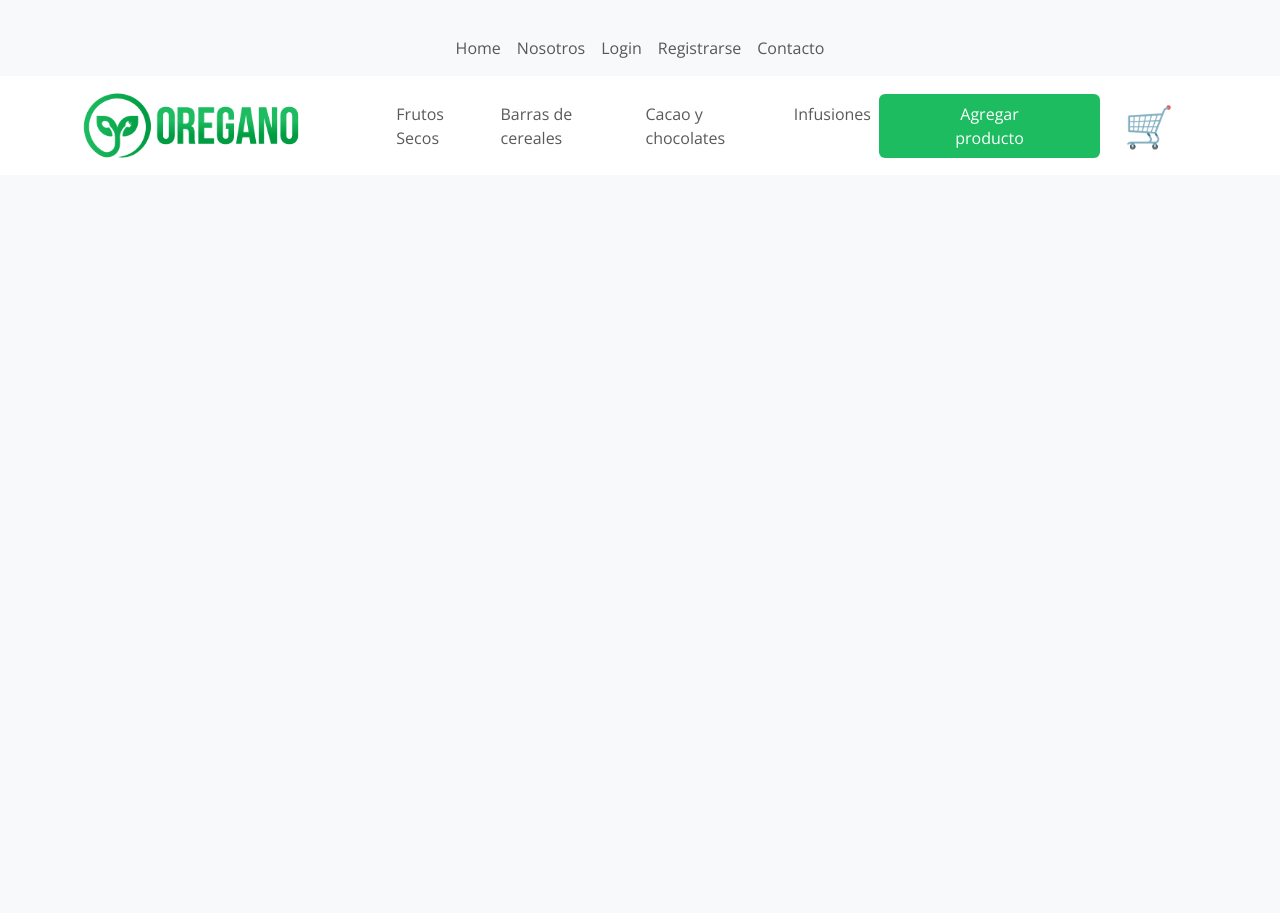
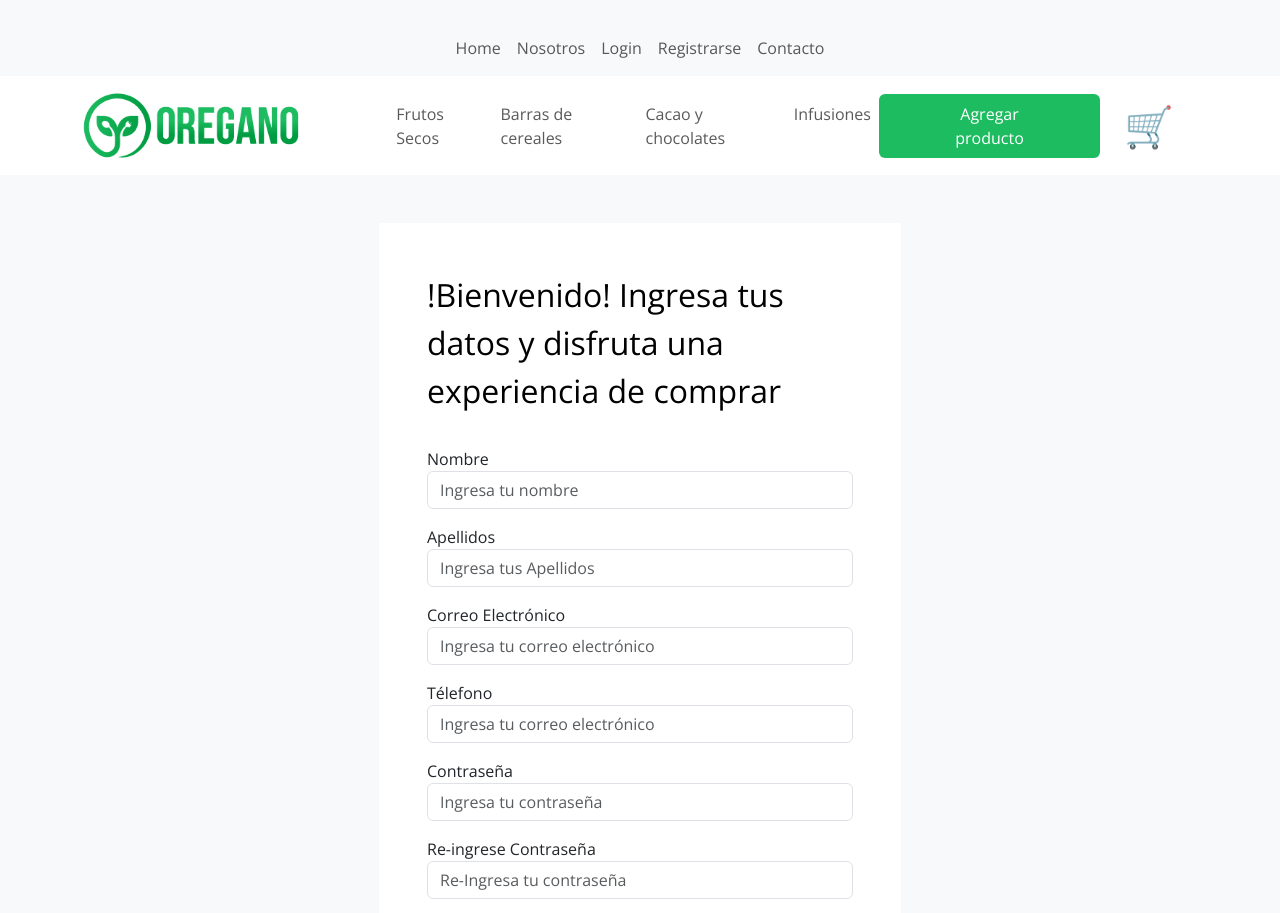
Before and after one commit to ErikSilva231/PruebaFinal, a React (Vite) app: page /register in a window 1280 px wide. Shown: the top 913 px of the page. Before the commit the page ends 800 px from the top, so only its background shows below. Built offline with nearby package versions, Linux system fonts and the light colour scheme.

Commit message:
Se agrega Vista registro

```diff
--- a/src/views/Register.jsx
+++ b/src/views/Register.jsx
@@ -1,10 +1,170 @@
+import { useState } from "react";
+
 function Register() {
+  const [user, setUser] = useState({
+    name: "",
+    surname: "",
+    email: "",
+    phone: "",
+    password: "",
+  });
+  const [valid, setValid] = useState({
+    name: true,
+    surname: true,
+    email: true,
+    phone: true,
+    password: true,
+  });
+  const [feedback, setFeedback] = useState({
+    name: "",
+    surname: "",
+    email: "",
+    phone: "",
+    password: "",
+  });
 
+  const classInput = {
+    name: `form-control ${valid.name ? "" : "is-invalid"}`,
+    surname: `form-control ${valid.surname ? "" : "is-invalid"}`,
+    email: `form-control ${valid.email ? "" : "is-invalid"}`,
+    phone: `form-control ${valid.phone ? "" : "is-invalid"}`,
+    password: `form-control ${valid.password ? "" : "is-invalid"}`,
+  };
 
-    return (
-      <>
-      </>
-    )
-  }
+  const emailRegex = /^[A-Z0-9._%+-]+@[A-Z0-9.-]+\.[A-Z]{2,}$/i;
+  const phoneRegex = /^(?:(?:\+|00)56)?[1-9]\d{8}$/;
+  const passRegex = /^(?=.*[A-Z])(?=.*[!@#$%^&*_])[a-zA-Z0-9!@#$%^&*]{8,}$/;
 
-  export default Register
+  const handleUser = (event) =>
+    setUser({ ...user, [event.target.name]: event.target.value });
+
+  const handleForm = (event) => {
+    event.preventDefault();
+    if (
+      !user.email.trim() ||
+      !user.password.trim() ||
+      !user.name.trim() ||
+      !user.surname.trim() ||
+      !user.phone.trim()
+    ) {
+      setValid({
+        name: false,
+        surname: false,
+        email: false,
+        phone: false,
+        password: false,
+      });
+      setFeedback({
+        name: "Todos los campos son obligatorias.",
+        surname: "Todos los campos son obligatorias.",
+        email: "Todos los campos son obligatorias.",
+        phone: "Todos los campos son obligatorias.",
+        password: "Todos los campos son obligatorias.",
+      });
+      return;
+    }
+
+    if (!emailRegex.test(user.email)) {
+      return window.alert("El formato del email no es correcto!");
+    }
+
+    if (!phoneRegex.test(user.phone)) {
+      return window.alert("El formato del telefono no es correcto!");
+    }
+    //Logica para llamar a la api para registrarse
+  };
+  return (
+    <main className="container  d-flex justify-content-center align-items-center p-5">
+      <form
+        onSubmit={handleForm}
+        className="bg-white p-5 w-50 d-flex flex-column gap-3"
+      >
+        <p className="fs-2">
+          !Bienvenido! Ingresa tus datos y disfruta una experiencia de comprar
+        </p>
+        <div>
+          <label className="form-lebel">Nombre</label>
+          <input
+            type="text"
+            name="name"
+            onChange={handleUser}
+            className={classInput.name}
+            placeholder="Ingresa tu nombre"
+          />
+          <label className="invalid-feedback">
+            {valid.name ? "" : feedback.name}
+          </label>
+        </div>
+        <div>
+          <label className="form-lebel">Apellidos</label>
+          <input
+            type="text"
+            name="surname"
+            onChange={handleUser}
+            className={classInput.surname}
+            placeholder="Ingresa tus Apellidos"
+          />
+          <label className="invalid-feedback">
+            {valid.surname ? "" : feedback.surname}
+          </label>
+        </div>
+        <div>
+          <label className="form-lebel">Correo Electrónico</label>
+          <input
+            type="email"
+            name="email"
+            onChange={handleUser}
+            className={classInput.email}
+            placeholder="Ingresa tu correo electrónico"
+          />
+          <label className="invalid-feedback">
+            {valid.email ? "" : feedback.email}
+          </label>
+        </div>
+        <div>
+          <label className="form-lebel">Télefono</label>
+          <input
+            type="phone"
+            name="phone"
+            onChange={handleUser}
+            className={classInput.phone}
+            placeholder="Ingresa tu correo electrónico"
+          />
+          <label className="invalid-feedback">
+            {valid.phone ? "" : feedback.phone}
+          </label>
+        </div>
+        <div>
+          <label className="form-lebel">Contraseña</label>
+          <input
+            type="password"
+            name="password"
+            onChange={handleUser}
+            className={classInput.password}
+            placeholder="Ingresa tu contraseña"
+          />
+          <label className="invalid-feedback">
+            {valid.password ? "" : feedback.password}
+          </label>
+        </div>
+        <div>
+          <label className="form-lebel">Re-ingrese Contraseña</label>
+          <input
+            type="password"
+            name="confirmación"
+            className={classInput.password}
+            placeholder="Re-Ingresa tu contraseña"
+          />
+          <label className="invalid-feedback">
+            {valid.password ? "" : feedback.password}
+          </label>
+        </div>
+        <button type="submit" className="btn btn-secondary">
+          Registrar
+        </button>
+      </form>
+    </main>
+  );
+}
+
+export default Register;
```
